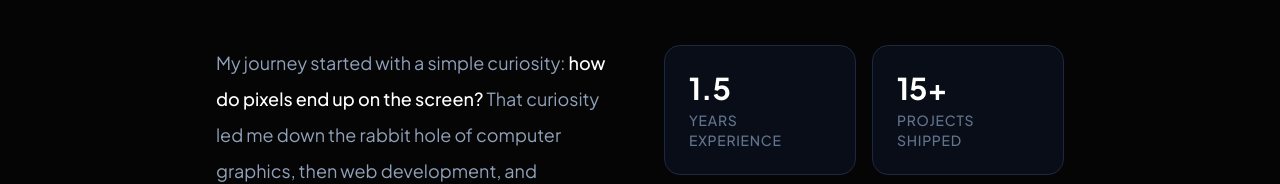
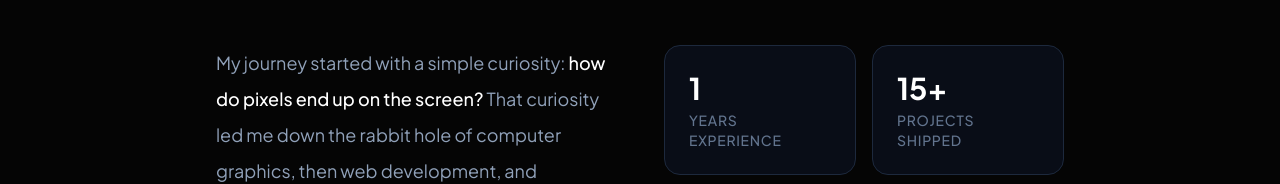
Before and after one commit to kampitojha/Portfolio, a Next.js app: page /about in a window 1280 px wide. Shown: the part 349-533 px from the top of the page. Built offline with nearby package versions, Linux system fonts and the light colour scheme.

Commit message:
Update years of experience to 1 year

```diff
--- a/src/app/about/page.tsx
+++ b/src/app/about/page.tsx
@@ -37,7 +37,7 @@ export default function AboutPage() {
 
           {/* Stats / Trivia Grid */}
           <div className="grid grid-cols-2 gap-4">
-             <StatCard label="Years Experience" value="1.5" />
+             <StatCard label="Years Experience" value="1" />
              <StatCard label="Projects Shipped" value="15+" />
              <StatCard label="Coffee Consumed" value="∞" />
              <StatCard label="Bugs Squashed" value="1.2k" />
```
